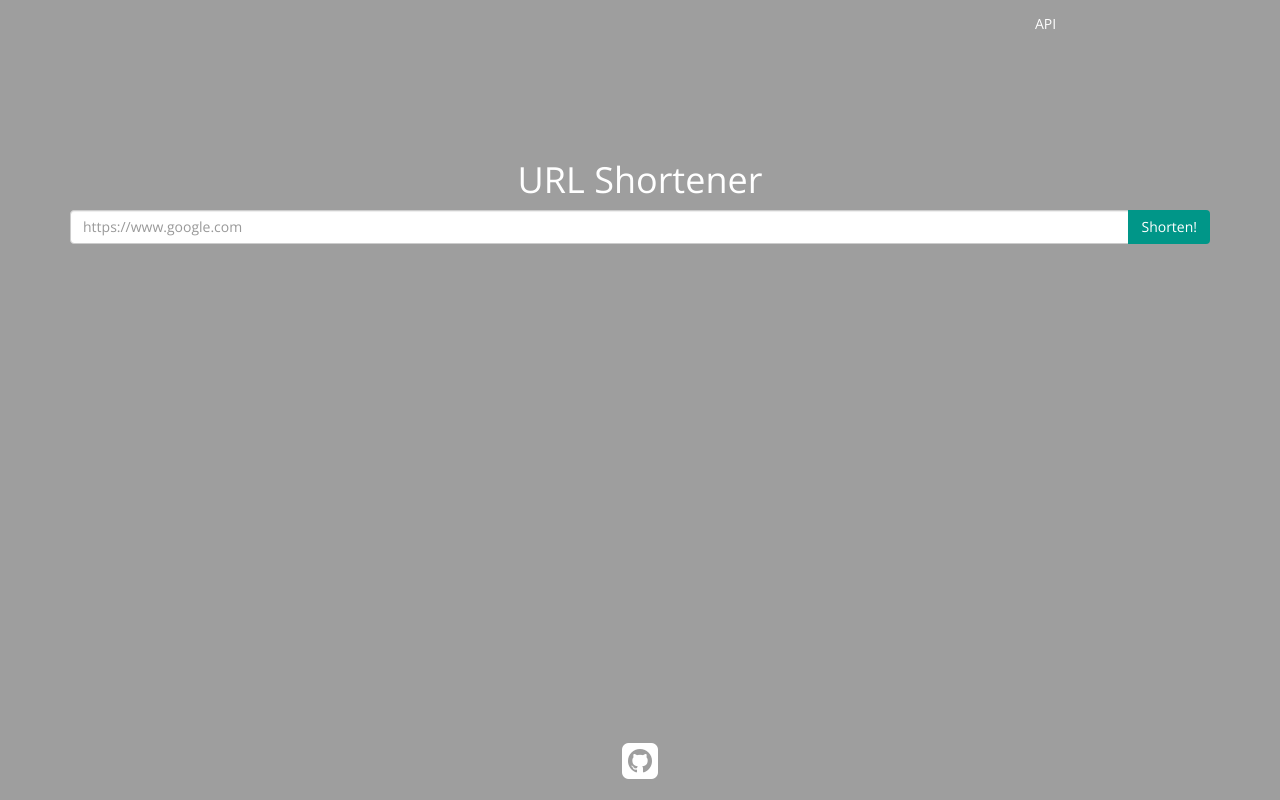
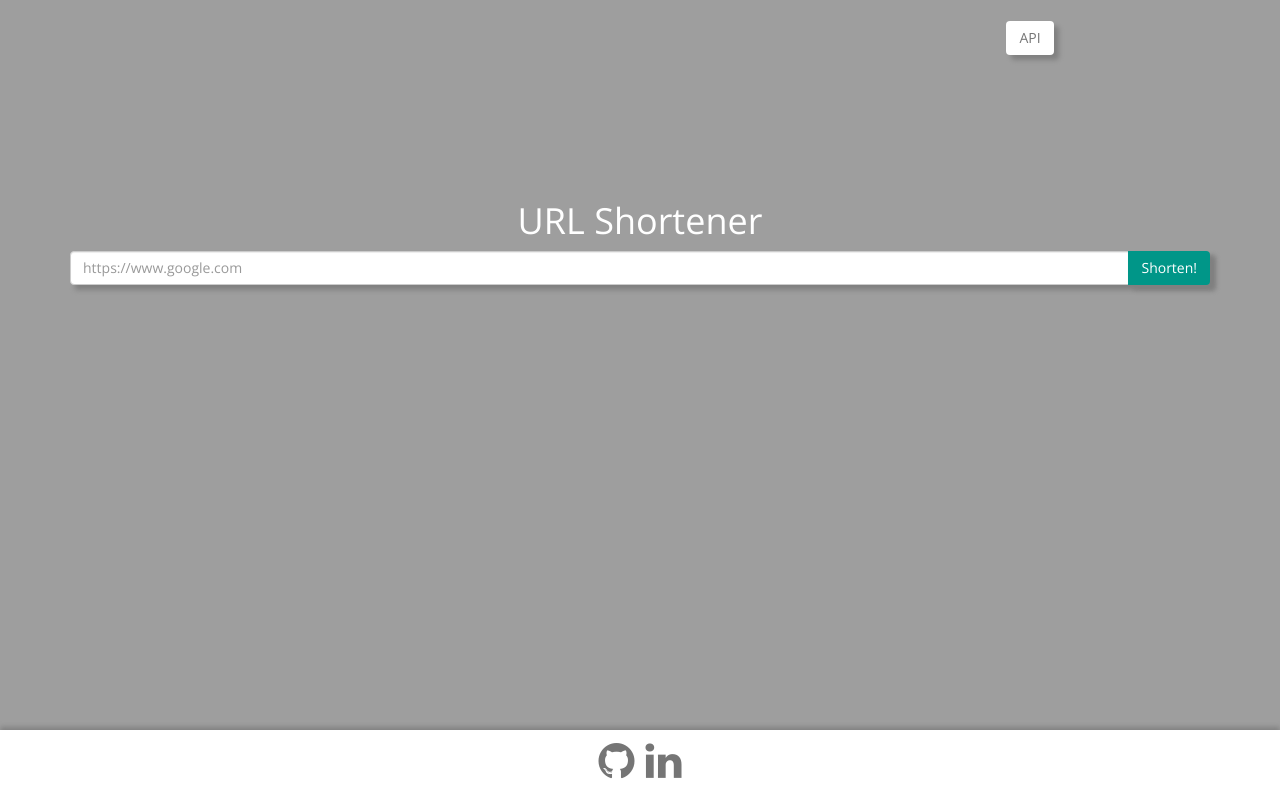
Before and after one commit to pitts114/url-shortener, a website: page public/index.html in a window 1280 px wide. Drawn offline with nearby package versions, Linux system fonts and the light colour scheme.

Commit message:
Add animation

```diff
--- a/public/index.html
+++ b/public/index.html
@@ -5,20 +5,22 @@
     <link rel="stylesheet" href="https://maxcdn.bootstrapcdn.com/bootstrap/3.3.6/css/bootstrap.min.css">
     <link href="https://maxcdn.bootstrapcdn.com/font-awesome/4.7.0/css/font-awesome.min.css" rel="stylesheet">
     <link href="https://fonts.googleapis.com/css?family=Open+Sans" rel="stylesheet">
+    <link rel="stylesheet"
+  href="https://cdnjs.cloudflare.com/ajax/libs/animate.css/3.5.2/animate.min.css">
     <link rel="stylesheet" href="resources/css/index.css">
     <meta name="theme-color" content="#616161" />
     <title>URL Shortener</title>
 </head>
 
 <body>
-    <nav class="navbar-default navbar-fixed-top">
-        <div class="container">
-            <div class="col-xs-1 col-xs-offset-10">
-                <p><a href="api/index.html">API</a></p>
+    <div class="container">
+        <div class="row top-row">
+            <div class="col-xs-offset-8 col-xs-4 text-center">
+                <a href="api/index.html"><btn id="api-btn" class="btn">API</btn></a>
             </div>
         </div>
-    </nav>
-    <div class="container">
+    </div>
+    <div class="container animated fadeInUp">
         <div class="row text-center top">
             <div id ="searchRow" class="col-xs-12">
                 <h1 class="text-">URL Shortener</h1>
@@ -34,8 +36,11 @@
     <br>
     <footer class="navbar-default navbar-fixed-bottom">
         <div class="container">
-            <div class="col-xs-offset-4 col-xs-4 text-center">
-                <p><a href="https://github.com/pullman14/url-shortener"><i class="fa fa-github-square" aria-hidden="true"></i></a></p>
+            <div class=" col-xs-12 text-center">
+                <p id="icons">
+                    <a href="https://github.com/pullman14/url-shortener"><i class="fa fa-github" aria-hidden="true"></i></a>
+                    <a href=""><i class="fa fa-linkedin" aria-hidden="true"></i></a>
+                </p>
             </div>
         </div>
     </footer>
--- /dev/null
+++ b/public/resources/css/api.css
@@ -0,0 +1,3 @@
+body {
+    word-wrap: break-word;
+}
--- a/public/resources/css/index.css
+++ b/public/resources/css/index.css
@@ -8,29 +8,43 @@ h1 {
 }
 
 .top {
-    margin-top: 10em;;
+    margin-top: 9em;;
 }
+.top-row {
+    margin-top: 1.5em;
+}
+
 .navbar-fixed-bottom{
-    background-color: #9E9E9E;
+    background-color: #FFFFFF;
     font-size: 3em;
+    box-shadow: 0px -3px 5px grey;
 }
 .navbar-fixed-top{
     background-color: #9E9E9E;
     margin-top:1em;
 }
 
-.btn {
+#shorten-btn, #shorten-btn:hover {
     background-color: #009688;
     color: #FFFFFF;
 }
-.fa {
-    color: #FFFFFF;
+#icons > a > .fa {
+    color:#757575;
+    margin-top:
 }
 
-.btn:focus,.btn:active {
+.btn, .btn:focus,.btn:active {
     outline: none !important;
+    box-shadow: 5px 5px 5px grey;
+}
+.input-group {
+    box-shadow: 5px 5px 5px grey;
 }
 
 a {
-    color: #FFFFFF !important;
+    color: #FFFFFF;
 }
+#api-btn {
+    background-color: #FFFFFF;
+    color:#757575;
+}
```
Also changed, not shown: public/api/index.html (+11 -4 lines).
